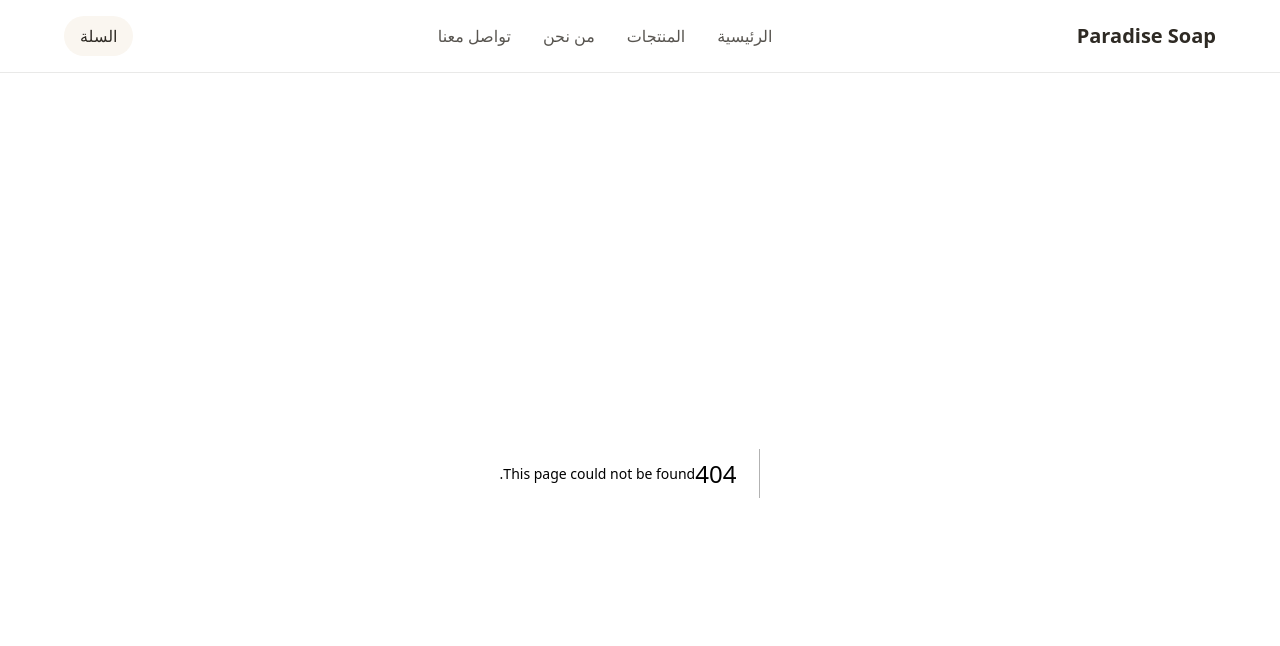
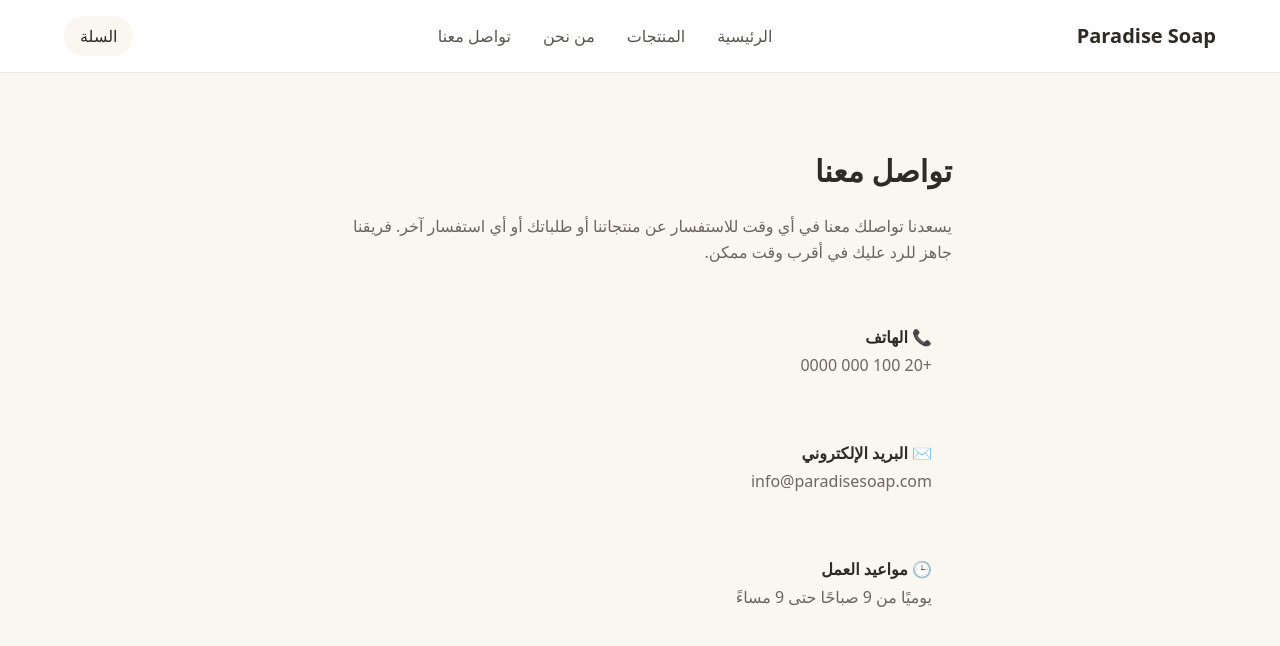
Before and after one commit to paradisesoap653-dotcom/paradise-soap-2, a Next.js app: page /contact in a window 1280 px wide. Before the commit this address had no page. Shown: the top 646 px of the page. Built offline with nearby package versions, Linux system fonts and the light colour scheme.

Commit message:
Create ContactPage component with contact details

```diff
--- /dev/null
+++ b/src/app/contact/page.tsx
@@ -0,0 +1,31 @@
+export default function ContactPage() {
+  return (
+    <main className="mx-auto max-w-2xl px-6 py-20">
+      <h1 className="mb-6 text-3xl font-bold text-[#2e2a24]">
+        تواصل معنا
+      </h1>
+
+      <p className="mb-10 leading-relaxed text-[#2e2a24]/70">
+        يسعدنا تواصلك معنا في أي وقت للاستفسار عن منتجاتنا أو طلباتك أو أي
+        استفسار آخر. فريقنا جاهز للرد عليك في أقرب وقت ممكن.
+      </p>
+
+      <div className="space-y-6">
+        <div className="rounded-xl bg-[#faf6f0] p-5">
+          <h3 className="mb-1 font-semibold text-[#2e2a24]">📞 الهاتف</h3>
+          <p className="text-[#2e2a24]/70">+20 100 000 0000</p>
+        </div>
+
+        <div className="rounded-xl bg-[#faf6f0] p-5">
+          <h3 className="mb-1 font-semibold text-[#2e2a24]">✉️ البريد الإلكتروني</h3>
+          <p className="text-[#2e2a24]/70">info@paradisesoap.com</p>
+        </div>
+
+        <div className="rounded-xl bg-[#faf6f0] p-5">
+          <h3 className="mb-1 font-semibold text-[#2e2a24]">🕒 مواعيد العمل</h3>
+          <p className="text-[#2e2a24]/70">يوميًا من 9 صباحًا حتى 9 مساءً</p>
+        </div>
+      </div>
+    </main>
+  );
+}
```
